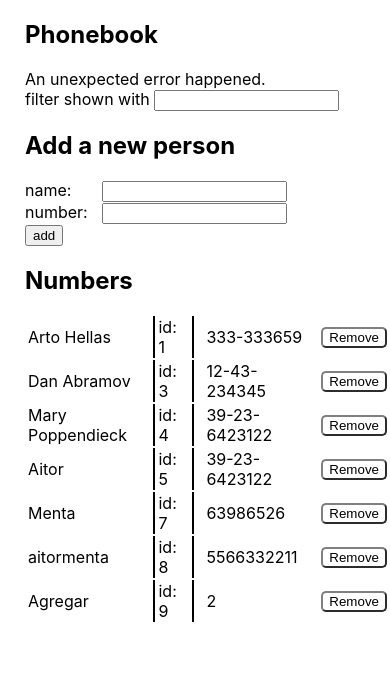
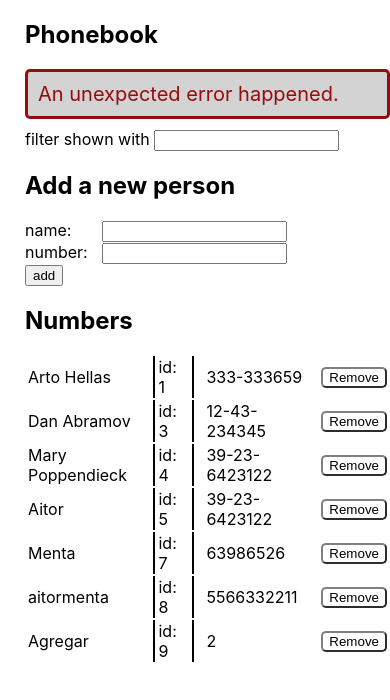
Before and after one commit to AitorSantaeugenia/FullStackOpen, a React (Create React App) app in the folder Part2/phonebook/: page / in a window 390 px wide. Both pictures are taken after typing "Sample", "Sample" into the empty fields and a click on the button "add". Shown: the top 700 px of the page. Built offline with nearby package versions, Linux system fonts and the light colour scheme; no server answers; data requests are answered from the project's data file.

Commit message:
feat: part2 2.20 step12 phonebook notification component to show different messages in promises

```diff
--- a/Part2/phonebook/src/components/Notification.jsx
+++ b/Part2/phonebook/src/components/Notification.jsx
@@ -4,9 +4,17 @@ const Notification = ({ message }) => {
     }
 
     return (
-      <div className='error'>
-        {message}
-      </div>
+      <div>
+      {console.log(message)}
+      {message.startsWith("Add") || message.startsWith("Up") ?
+      <div className="errorRight">
+          {message}
+      </div>:
+
+      <div className="errorWrong">
+          {message}
+      </div>}
+    </div>
     )
   }
 
```
